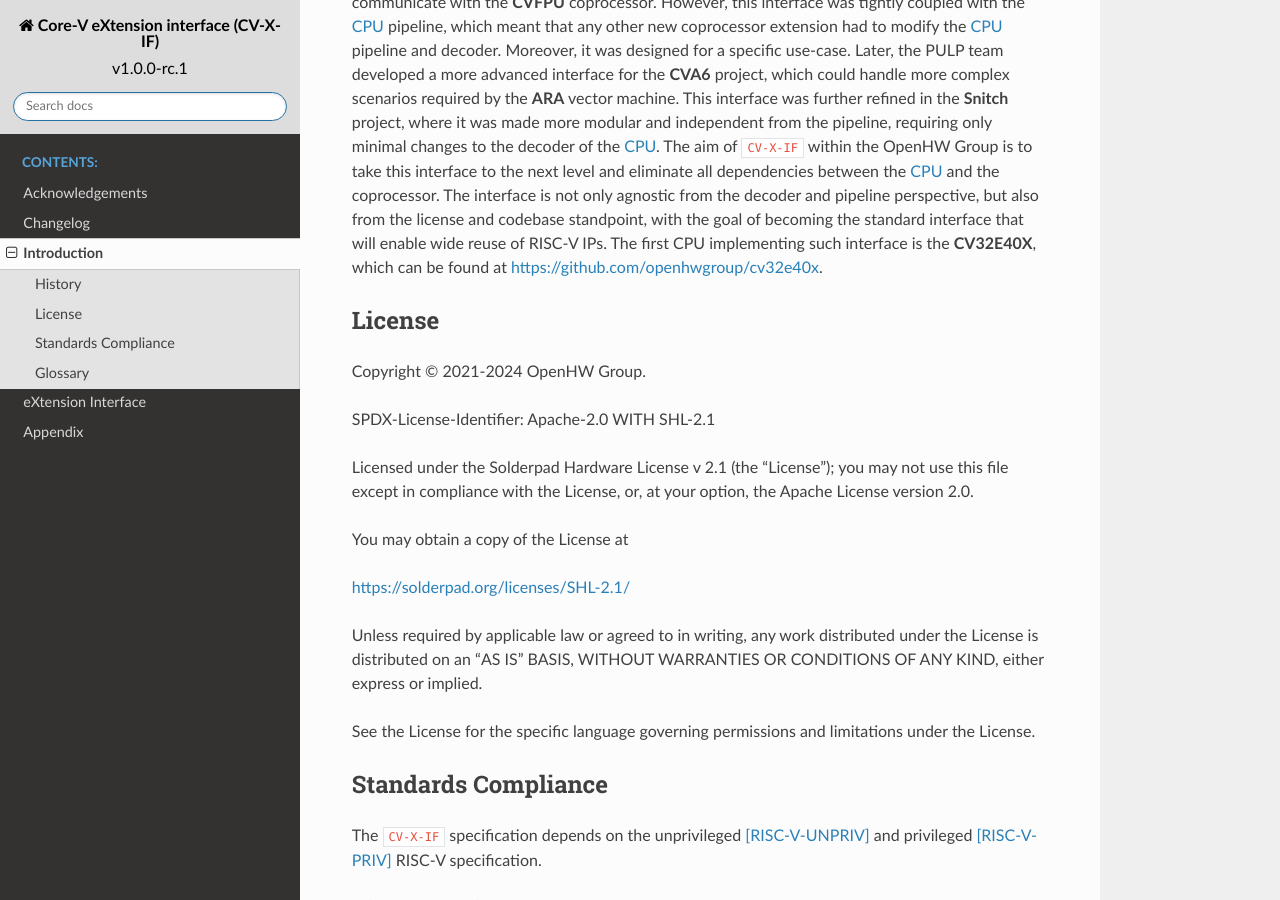
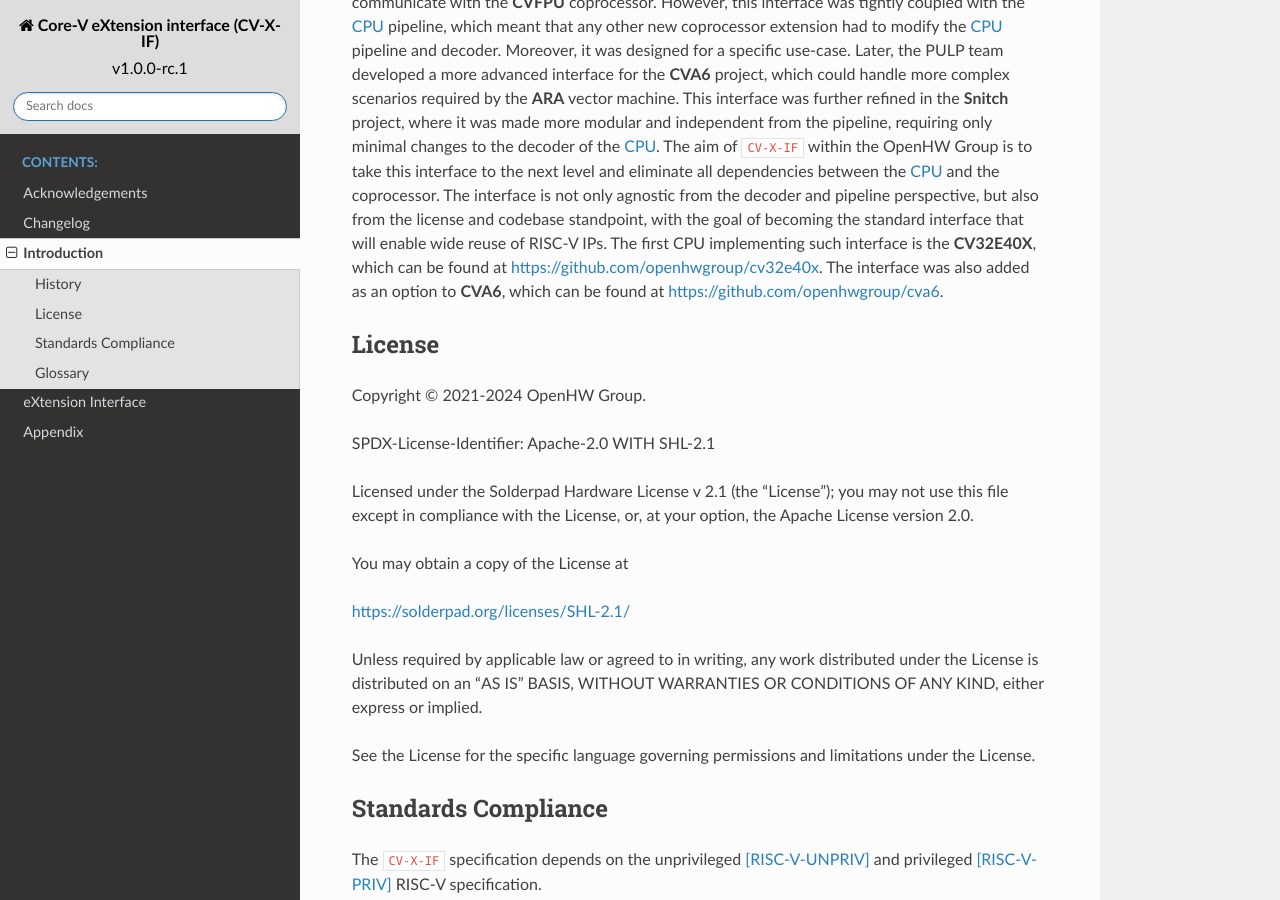
Before and after one commit to openhwgroup/core-v-xif, a Sphinx documentation site: the page built from docs/source/intro.rst, in a window 1280 px wide and 900 px high, scrolled down 707 px. Built offline with Sphinx 7.4.7 and the Read the Docs theme 2.0.0, drawn with Linux system fonts in a browser that asks for light colours.

Commit message:
Adding CVA6 to history section for having CV-X-IF as an option (#165)

```diff
--- a/docs/source/intro.rst
+++ b/docs/source/intro.rst
@@ -19,6 +19,7 @@
 Moreover, it was designed for a specific use-case. Later, the PULP team developed a more advanced interface for the **CVA6** project, which could handle more complex scenarios required by the **ARA** vector machine. This interface was further refined in the **Snitch** project, where it was made more modular and independent from the pipeline, requiring only minimal changes to the decoder of the |processor|. The aim of ``CV-X-IF`` within the OpenHW Group is to take this interface to the next level and eliminate all dependencies between the |processor| and the |coprocessor|.
 The interface is not only agnostic from the decoder and pipeline perspective, but also from the license and codebase standpoint, with the goal of becoming the standard interface that will enable wide reuse of RISC-V IPs.
 The first CPU implementing such interface is the **CV32E40X**, which can be found at https://github.com/openhwgroup/cv32e40x.
+The interface was also added as an option to **CVA6**, which can be found at https://github.com/openhwgroup/cva6.
 
 License
 -------
```
